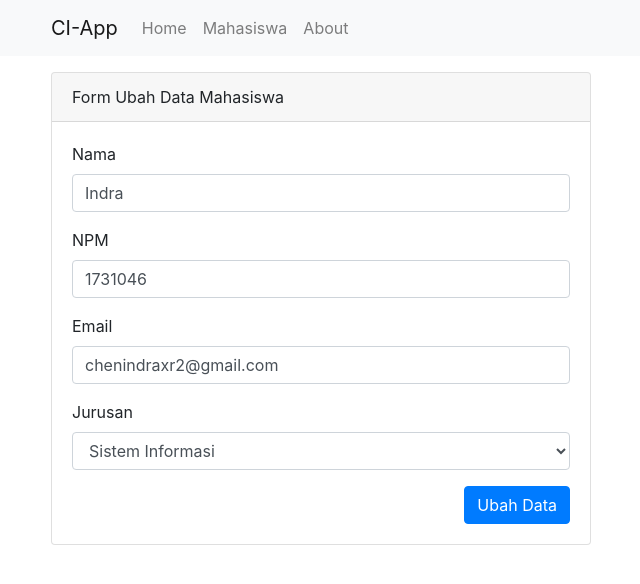
After one commit to SennenHyorou/ci_app, a CodeIgniter app: page /ci-app/mahasiswa/ubah/1 in a window 1280 px wide. The commit adds this page. Shown: the top 584 px of the page, without its empty margins (34-674 px from the left). Run offline with CodeIgniter, Linux system fonts and the light colour scheme; data comes from the database, SQL or seed files in the repository.

Commit message:
Menambahkan fitur ubah pada mahasiswa

```diff
--- a/application/controllers/Mahasiswa.php
+++ b/application/controllers/Mahasiswa.php
@@ -53,5 +53,28 @@ class Mahasiswa extends CI_Controller {
 		$this->load->view('mahasiswa/detail',$data);
 		$this->load->view('templates/footer');
 	}
+
+	public function ubah($id)
+	{
+		$data['judul'] = 'Form Ubah Data Mahasiswa';
+		$data['mahasiswa'] = $this->Mahasiswa_model->getMahasiswaById($id);
+		$data['jurusan'] = ['Sistem Informasi','Akuntansi','Teknik Sipil','Teknik Informatika','Pendidikan Bahasa Inggris','Manajemen','Hukum','Pariwisata'];
+
+		$this->form_validation->set_rules('nama','Nama','required');
+		$this->form_validation->set_rules('npm','NPM','required|numeric');
+		$this->form_validation->set_rules('email','Email','required|valid_email');
+		if($this->form_validation->run() == FALSE)
+		{
+			$this->load->view('templates/header',$data);
+		    $this->load->view('mahasiswa/ubah',$data);
+		    $this->load->view('templates/footer');
+		} else {
+			$this->Mahasiswa_model->ubahDataMahasiswa();
+			$this->session->set_flashdata('flash','Diubah');
+
+			redirect('mahasiswa');
+			echo "Berhasil";
+		}
+	}
 }
 ?>
--- a/application/models/Mahasiswa_model.php
+++ b/application/models/Mahasiswa_model.php
@@ -31,4 +31,18 @@ class Mahasiswa_model extends CI_model {
 	{
 		return $this->db->get_where('tbmahasiswa', ['id' => $id]) ->row_array();
 	}
+
+	public function ubahDataMahasiswa()
+	{
+		$data = [
+			"nama" => $this->input->post('nama',true),
+			"npm" => $this->input->post('npm',true),
+			"email" => $this->input->post('email',true),
+			"jurusan" => $this->input->post('jurusan',true)
+		];
+
+		$this->db->where('id', $this->input->post('id'));
+		$this->db->update('tbmahasiswa', $data);
+
+	}
 }
--- a/application/views/mahasiswa/detail.php
+++ b/application/views/mahasiswa/detail.php
@@ -13,10 +13,7 @@
 
                   <a href="<?= base_url(); ?>mahasiswa" class="btn btn-primary">Kembali</a>
             </div>
-            </div>`
-
-
-
+            </div>
         </div>
     </div>
 </div>
--- /dev/null
+++ b/application/views/mahasiswa/ubah.php
@@ -0,0 +1,46 @@
+<div class="container">
+	<div class="row mt-3">
+		<div class="col-md-6">
+
+			<div class="card">
+			  	<div class="card-header">
+			    	Form Ubah Data Mahasiswa
+			  	</div>
+			  	<div class="card-body">
+			    <form action="" method="post">
+                    <input type="hidden" name="id" value="<?= $mahasiswa['id'];?>">
+				<div class="form-group">
+    			<label for="nama">Nama</label>
+   				<input type="text" class="form-control" id="nama" name="nama" value="<?= $mahasiswa['nama']; ?>">
+				<small class="text-danger"><?= form_error('nama'); ?></small>
+				</div>
+  				<div class="form-group">
+    			<label for="npm">NPM</label>
+				<input type="text" class="form-control" id="npm" name="npm" value="<?= $mahasiswa['npm']; ?>">
+				<small class="text-danger"><?= form_error('npm'); ?></small>
+  				</div>
+  				<div class="form-group">
+    			<label for="email">Email</label>
+				<input type="email" class="form-control" id="email" name="email" value="<?= $mahasiswa['email']; ?>">
+				<small class="text-danger"><?= form_error('email'); ?></small>
+  				</div>
+  				<div class="form-group">
+  				<label for="jurusan">Jurusan</label>
+  				<select class="form-control" id="jurusan" name="jurusan">
+                     <?php foreach($jurusan as $j) :?>
+                     <?php if($j == $mahasiswa['jurusan']) :?>
+                     <option value="<?= $j;?>" selected><?= $j; ?></option>
+                     <?php else : ?>
+                     <option value="<?= $j;?>"><?= $j; ?></option>
+                     <?php endif;?>
+                     <?php endforeach; ?>
+				</select>
+			</div>
+			<button type="submit" name="ubah" class="btn btn-primary float-right">Ubah Data</button>
+			</form>
+			  </div>
+			</div>
+
+		</div>
+	</div>
+</div>
```
